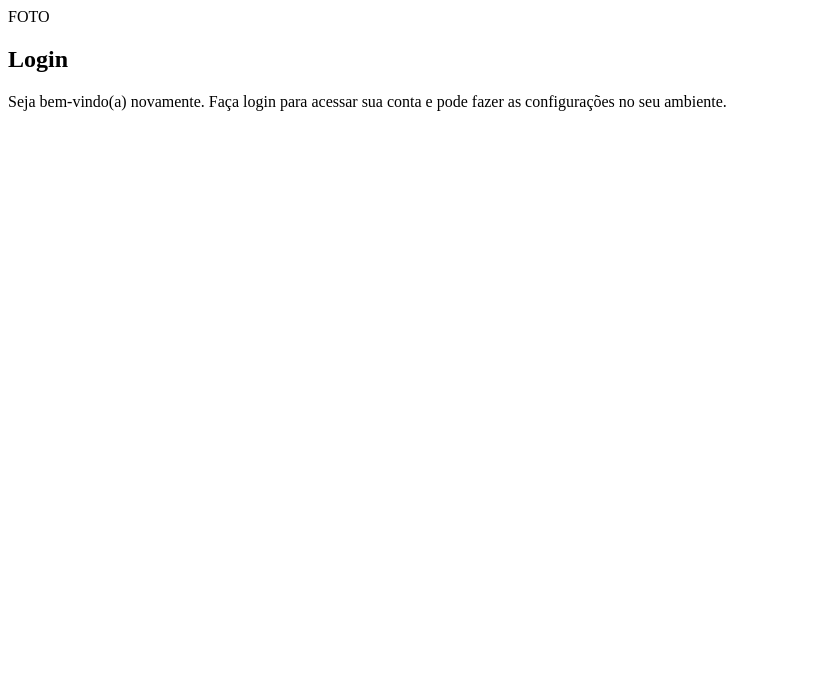
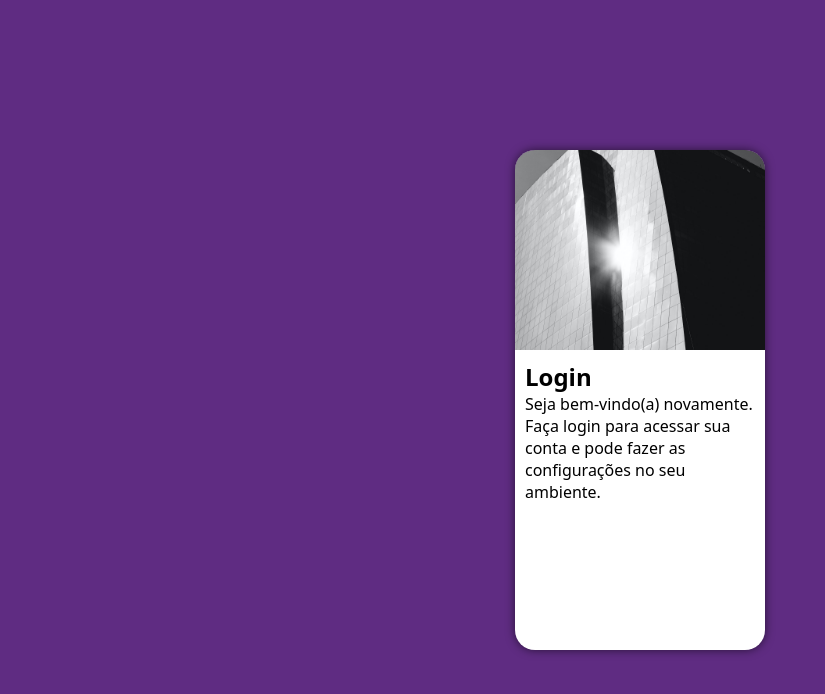
Before and after one commit to VlsdemiSousa/projeto-login, a plain HTML site: page index.html in a window 1280 px wide. Shown: the whole page, without its empty margins (0-825 px from the left). Drawn offline with Linux system fonts and the light colour scheme.

Commit message:
Atualização Projeto-login

```diff
--- a/estilos/style.css
+++ b/estilos/style.css
@@ -4,3 +4,49 @@
 Paleta de cores
 Verde: #49a09d
 Lilás: #5f2c82 */
+
+* {
+    font-family: system-ui, -apple-system, BlinkMacSystemFont, 'Segoe UI', Roboto, Oxygen, Ubuntu, Cantarell, 'Open Sans', 'Helvetica Neue', sans-serif;
+    padding: 0px;
+    margin: 0px;
+    box-sizing: border-box;
+}
+
+body, html {
+    background-color:#5f2c82 ;
+    height: 100vh;
+    width: 100vw;
+}
+
+main {
+    position: relative;
+    height:100vh;
+    width: 100vw;
+}
+
+section#login {
+    position: absolute;
+    top: 50%;
+    left: 50%;
+    transform: translate(-50%, -50%);
+    overflow: hidden;
+
+    background-color: white;
+    width: 250px;
+    height: 500px;
+    border-radius: 20px;
+    box-shadow: 0px 0px 10px rgba(0, 0, 0, 0.589) ;
+}
+
+    section#login > div#imagem {
+        display: block;
+        background: #47136a url(../imagens/pexels-bruno-thethe-2747596\ \(1\).jpg) no-repeat;
+        background-size: cover;
+        background-position: left bottom;
+        height: 200px;
+    }
+
+    section#login > div#formulario {
+        display: block;
+        padding: 10px;
+    }
--- a/index.html
+++ b/index.html
@@ -10,13 +10,12 @@
     <main>
         <section id="login">
             <div id="imagem">
-                FOTO
+
             </div>
             <div id="formulario">
                 <h1>Login</h1>
                 <p>Seja bem-vindo(a) novamente. Faça login para acessar sua conta e pode fazer as configurações no seu ambiente.</p>
                 <form action="login.php" method="post">
-
                 </form>
             </div>
         </section>
```
